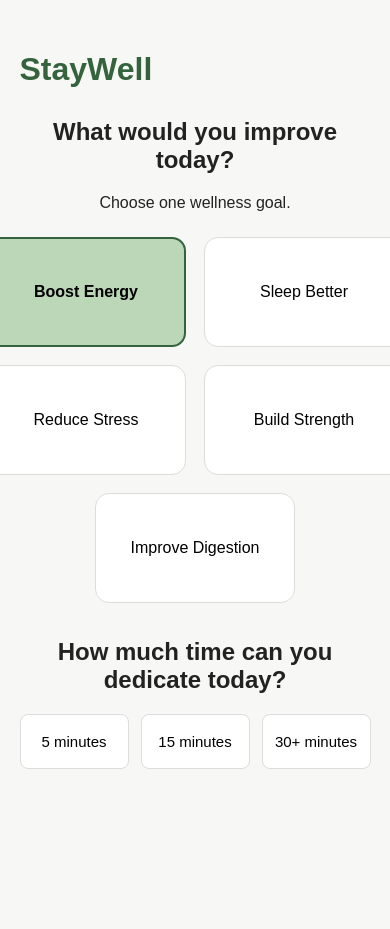
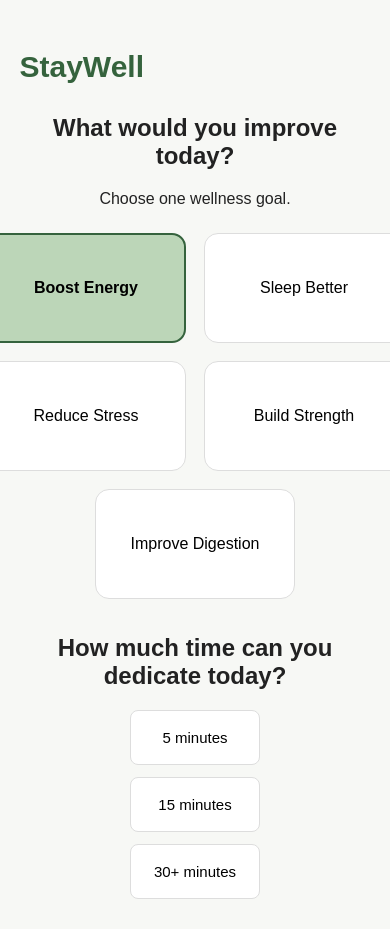
Before and after one commit to ayazsima/unit1-project-staywell, a React (Vite) app: page / in a window 390 px wide. Both pictures are taken after a click on the button "Boost Energy". Before the commit the page ends 844 px from the top, so only its background shows below. Built offline with nearby package versions, Linux system fonts and the light colour scheme.

Commit message:
Add responsive styling

```diff
--- a/src/App.css
+++ b/src/App.css
@@ -4,7 +4,30 @@
   margin: auto;
   padding: 30px 0;
 }
-
 h1 {
   color: #35633d;
+  font-size: clamp(30px, 5vw, 48px);
 }
+@media (max-width: 768px) {
+  .plan-columns {
+    flex-direction: column;
+  }
+    .goal-options {
+    grid-template-columns: 200px;
+  }
+
+  .goal-button:last-child {
+    grid-column: auto;
+  }
+}
+@media (max-width: 480px) {
+  .goal-button {
+    width: 180px;
+    height: 100px;
+  }
+
+  .time-options {
+    flex-direction: column;
+    align-items: center;
+  }
+}
```
